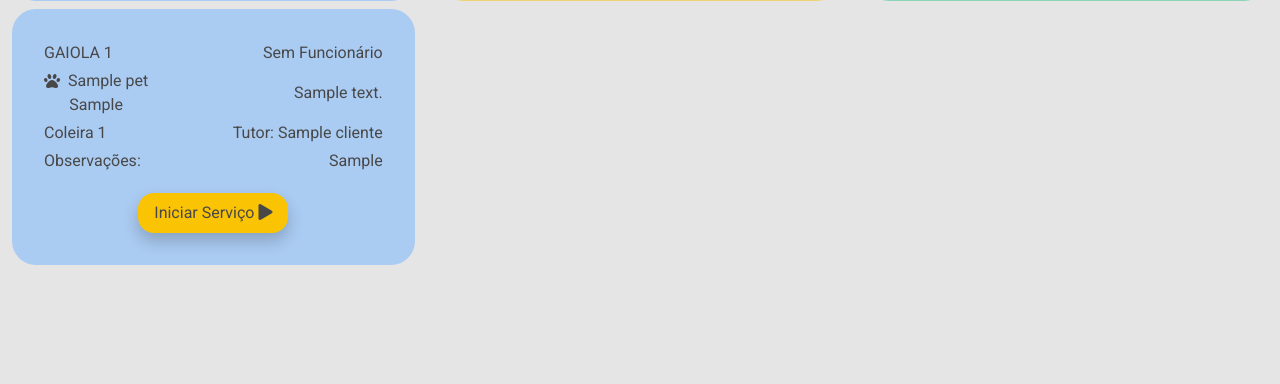
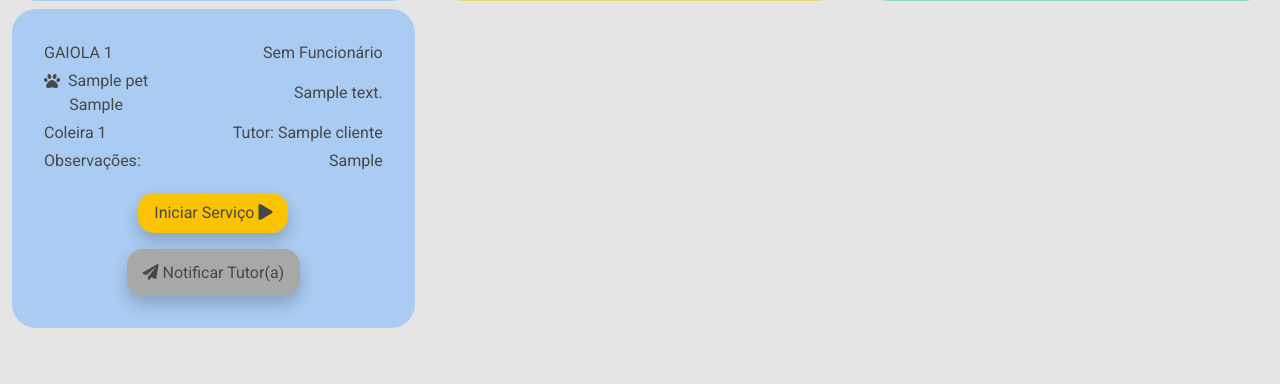
Before and after one commit to nathaliaacouto/PetStory, a Flask app: page /servicos in a window 1280 px wide. Shown: the part 583-967 px from the top of the page. Before the commit the page ends 848 px from the top, so only its background shows below. Run offline with Flask 2, Linux system fonts and the light colour scheme; tables that the repository leaves empty hold one stand-in row (values such as "Sample post"); some libraries are stand-ins or nearby versions.

Commit message:
adicionar notificações do andamento do serviço

```diff
--- a/app/routes.py
+++ b/app/routes.py
@@ -68,6 +68,8 @@ def init_app(app):
             servico['tutor'] = cliente_info.nome
             servico['servicos'] = [serv.descricao for serv in p.servicos]
             servico['obs'] = p.obs or "Sem observações"
+            servico['phone'] = cliente_info.telefone
+            servico['msg'] = "Olá {}, {} acabou de começar o serviço!".format(cliente_info.nome, pet_info.nome)
             atend_pendentes.append(servico)
 
         for a in em_andamento:
@@ -83,6 +85,8 @@ def init_app(app):
             servico['funcionario'] = funcionario_info.nome
             servico['servicos'] = [serv.descricao for serv in a.servicos]
             servico['obs'] = a.obs or "Sem observações"
+            servico['phone'] = cliente_info.telefone
+            servico['msg'] = "Olá {}, {} já está pronto(a) :)".format(cliente_info.nome, pet_info.nome)
             atend_andamento.append(servico)
 
         for c in concluidos:
@@ -98,6 +102,8 @@ def init_app(app):
             servico['funcionario'] = funcionario_info.nome
             servico['servicos'] = [serv.descricao for serv in c.servicos]
             servico['obs'] = c.obs or "Sem observações"
+            servico['phone'] = cliente_info.telefone
+            servico['msg'] = "Olá {}, por favor venha buscar seu pet!".format(cliente_info.nome, pet_info.nome)
             atend_concluido.append(servico)
         return render_template(
             "servicos.html",
--- a/app/static/css/servicos.css
+++ b/app/static/css/servicos.css
@@ -63,7 +63,6 @@ body {
   padding: 2rem;
   margin-bottom: 0.5rem;
   width: 100%;
-  cursor: pointer;
 }
 
 .servico-card.servico-card-pendente {
@@ -108,6 +107,13 @@ body {
   box-shadow: 0 0.75rem 1.5rem rgba(0, 0, 0, 0.3);
 }
 
+.servico-card__actions {
+  display: flex;
+  flex-direction: column;
+  justify-content: center;
+  align-items: center;
+}
+
 .update-btn {
   border: none;
   border-radius: 1rem;
@@ -132,3 +138,23 @@ body {
 .update-btn.next-btn {
   background-color: #06BE71;
 }
+
+.notif-btn:link,
+.notif-btn:visited {
+  text-decoration: none;
+  color: #494848;
+  background-color: #A8A8A8;
+  padding: 0.7rem 1rem;
+  border-radius: 1rem;
+  box-shadow: 0 0.5rem 1rem rgba(0, 0, 0, 0.2);
+  transition: all 300ms;
+}
+
+.notif-btn:hover,
+.notif-btn:active {
+  box-shadow: 0 0.75rem 1.5rem rgba(0, 0, 0, 0.3);
+}
+
+.disabled-click {
+  pointer-events: none;
+}
--- a/app/templates/novo_atendimento.html
+++ b/app/templates/novo_atendimento.html
@@ -14,7 +14,7 @@
         <div class="messages">
             <ul class="alert-list text-center mt-3" role="alert">
             {% for message in messages %}
-                <li class="alert alert-danger">{{ message }}</li>
+                <li class="alert alert-success">{{ message }}</li>
             {% endfor %}
             </ul>
         </div>
--- a/app/templates/servicos.html
+++ b/app/templates/servicos.html
@@ -59,7 +59,10 @@
             <p>Observações:</p>
             <p class="servico-obs"> {{atend.obs}} </p>
           </div>
-          <button class="update-btn start-btn mt-3" data-bs-toggle="modal" data-bs-target="#codigo-modal" atend_id="{{ atend.id }}">Iniciar Serviço <i class="fas fa-play"></i></button>
+          <div class="servico-card__actions">
+            <button class="update-btn start-btn mt-3" data-bs-toggle="modal" data-bs-target="#codigo-modal" atend_id="{{ atend.id }}">Iniciar Serviço <i class="fas fa-play"></i></button>
+            <a class="notif-btn mt-3" href="https://api.whatsapp.com/send?phone=+55(81){{ atend.phone }}&text={{ atend.msg }}" target="__blank"><i class="fas fa-paper-plane"></i>  Notificar Tutor(a)</a>
+          </div>
         </div>
       {% endfor %}
     </div>
@@ -112,7 +115,10 @@
             <p>Observações:</p>
             <p class="servico-obs"> {{atend.obs}} </p>
           </div>
-          <button class="update-btn end-btn mt-3" atend_id="{{ atend.id }}">Serviço concluído <i class="fas fa-check-circle start-icon"></i></button>
+          <div class="servico-card__actions">
+            <button class="update-btn end-btn mt-3" atend_id="{{ atend.id }}">Serviço concluído <i class="fas fa-check-circle start-icon"></i></button>
+            <a class="notif-btn mt-3" href="https://api.whatsapp.com/send?phone=+55(81){{ atend.phone }}&text={{ atend.msg }}" target="__blank"><i class="fas fa-paper-plane"></i>  Notificar Tutor(a)</a>
+          </div>
         </div>
       {% endfor %}
     </div>
@@ -165,7 +171,10 @@
             <p>Observações:</p>
             <p class="servico-obs"> {{atend.obs}} </p>
           </div>
-          <button class="update-btn next-btn mt-3" atend_id="{{ atend.id }}"><i class="fas fa-check-circle start-icon"></i> Gaiola disponível </i></button>
+          <div class="servico-card__actions">
+            <button class="update-btn next-btn mt-3" atend_id="{{ atend.id }}"><i class="fas fa-check-circle start-icon"></i> Gaiola disponível </i></button>
+            <a class="notif-btn mt-3" href="https://api.whatsapp.com/send?phone=+55(81){{ atend.phone }}&text={{ atend.msg }}" target="__blank"><i class="fas fa-paper-plane"></i>  Notificar Tutor(a)</a>
+          </div>
         </div>
       {% endfor %}
     </div>
```
